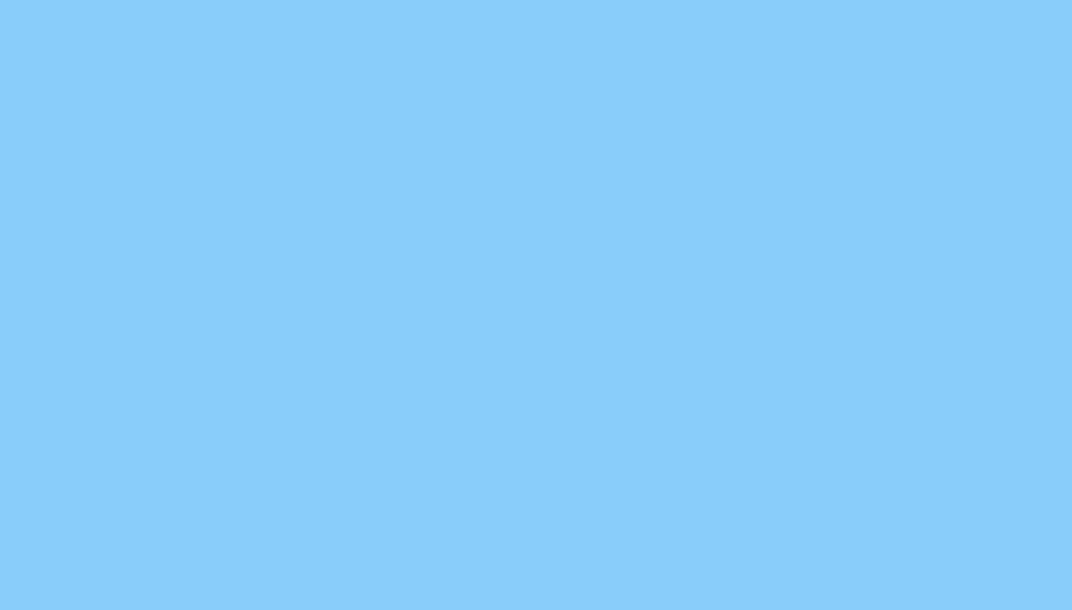
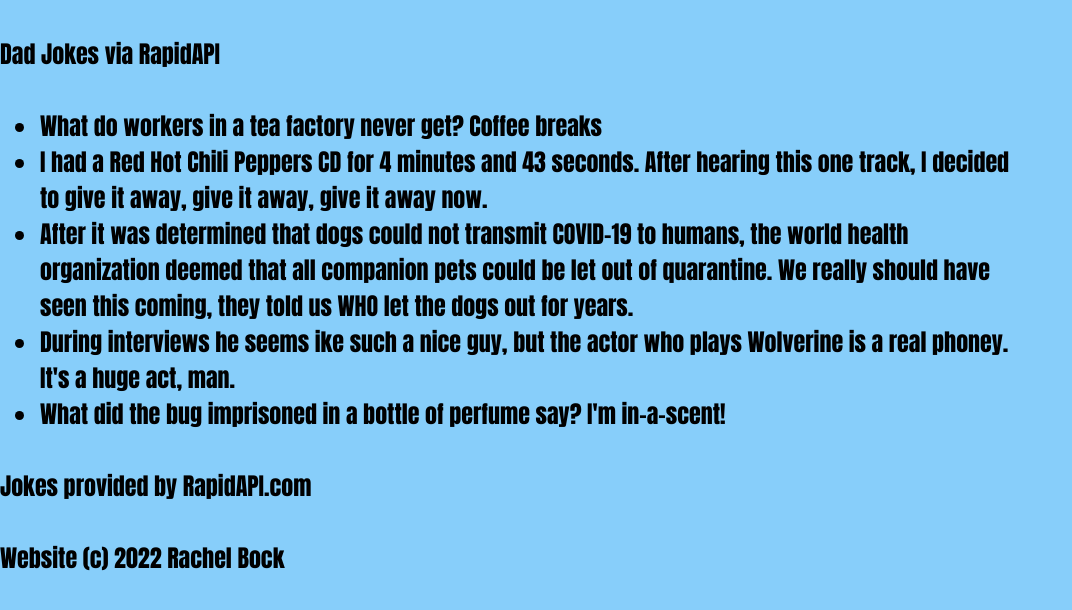
Before and after one commit to rachel-bock/stars, a plain HTML site: page index.html in a window 1280 px wide. Shown: the whole page, without its empty margins (0-1072 px from the left). Drawn offline with Linux system fonts and the light colour scheme.

Commit message:
Add dad jokes

```diff
--- a/index.html
+++ b/index.html
@@ -6,12 +6,27 @@
     <meta name="viewport" content="width=device-width, initial-scale=1.0">
     <link rel="stylesheet" href="styles.css">
     <script defer src="script.js"></script>
-    <title>My Stars Directory</title>
+    <title>My Jokes Directory</title>
 </head>
 <body>
+    <div id="header"></div>
     <div id="container">
-        <div id="main-top"></div>
-        <div id="main-bottom"></div>
+        <br>
+        <div id="main-top">Dad Jokes via RapidAPI</div>
+        <div id="main-bottom">
+            <br>
+            <Ul>
+                <li>What do workers in a tea factory never get?  Coffee breaks</li>
+                <li> I had a Red Hot Chili Peppers CD for 4 minutes and 43 seconds.  After hearing this one track, I decided to give it away, give it away, give it away now.</li>
+                <li>After it was determined that dogs could not transmit COVID-19 to humans, the world health organization deemed that all companion pets could be let out of quarantine.  We really should have seen this coming, they told us WHO let the dogs out for years.</li>
+                <li>During interviews he seems ike such a nice guy, but the actor who plays Wolverine is a real phoney.  It's a huge act, man.</li>
+                <li>What did the bug imprisoned in a bottle of perfume say?  I'm in-a-scent!</li>
+
+            </Ul>
+            <br>
+            Jokes provided by RapidAPI.com
+        </div>
     </div>
+    <div id="footer"><br>Website (c) 2022 Rachel Bock</div>
 </body>
 </html>
--- a/styles.css
+++ b/styles.css
@@ -1,6 +1,7 @@
 *, *::before, *::after {
     margin: 0;
     font-family:Impact, Haettenschweiler, 'Arial Narrow Bold', sans-serif;
+    font-size: 24px;
 }
 
 body {
@@ -13,4 +14,5 @@ body {
     width: 75vw;
     height: 25vw;
     border: 1px solid black;
+
 }
```
